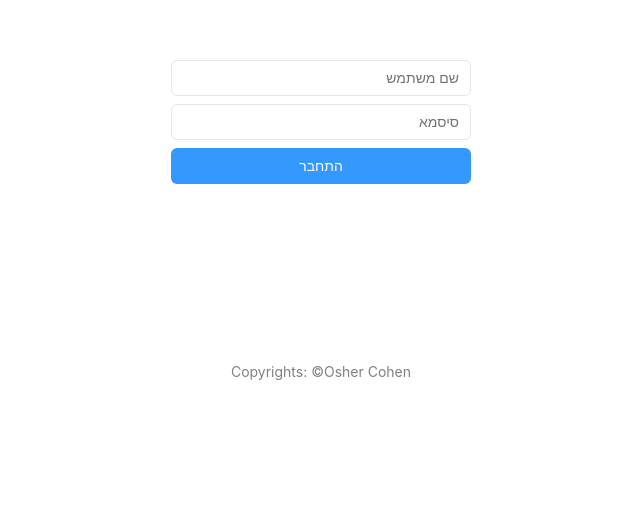
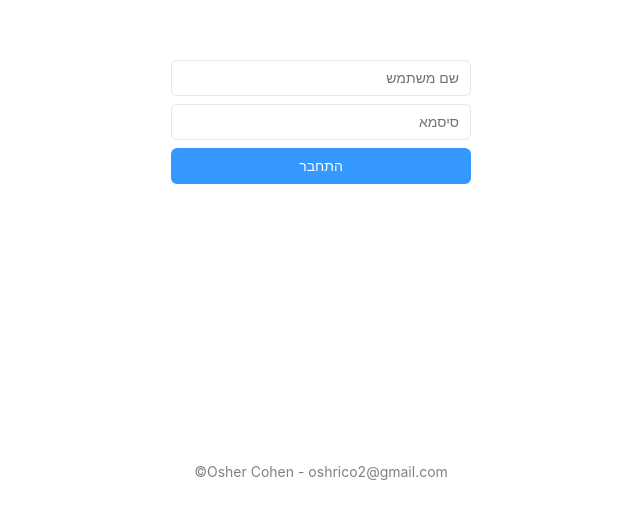
Before and after one commit to Oshrico2/Web-mail-sender, a React (Create React App) app in the folder frontend/: page / in a window 1280 px wide. Shown: the part 128-646 px from the top of the page, without its empty margins (319-959 px from the left). Built offline with nearby package versions, Linux system fonts and the light colour scheme.

Commit message:
added margin to footer

```diff
--- a/frontend/src/components/Footer.jsx
+++ b/frontend/src/components/Footer.jsx
@@ -3,7 +3,7 @@ import React from 'react'
 const Footer = () => {
   return (
     <center>
-    <span style={{color:"gray"}}>Copyrights: &copy;Osher Cohen</span>
+    <p style={{color:"gray",marginTop:'100px'}}>&copy;Osher Cohen - oshrico2@gmail.com</p>
     </center>
   )
 }
```
